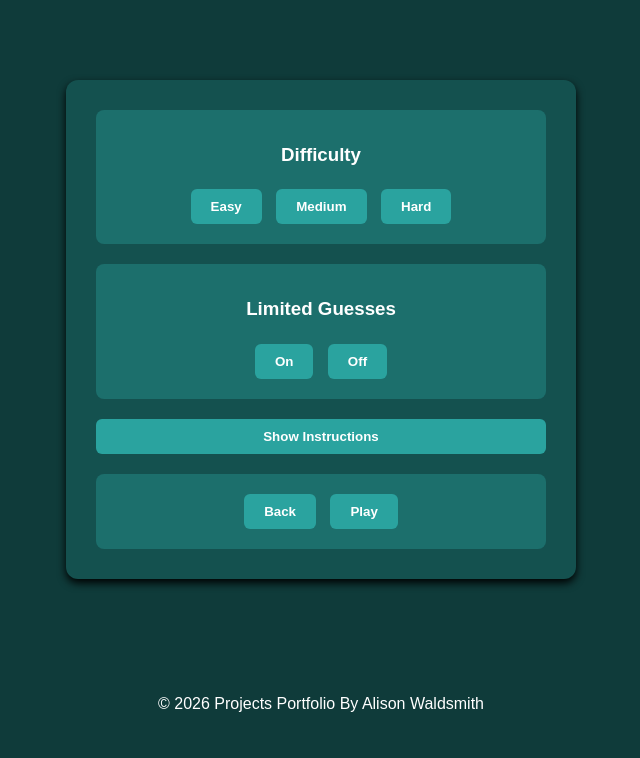
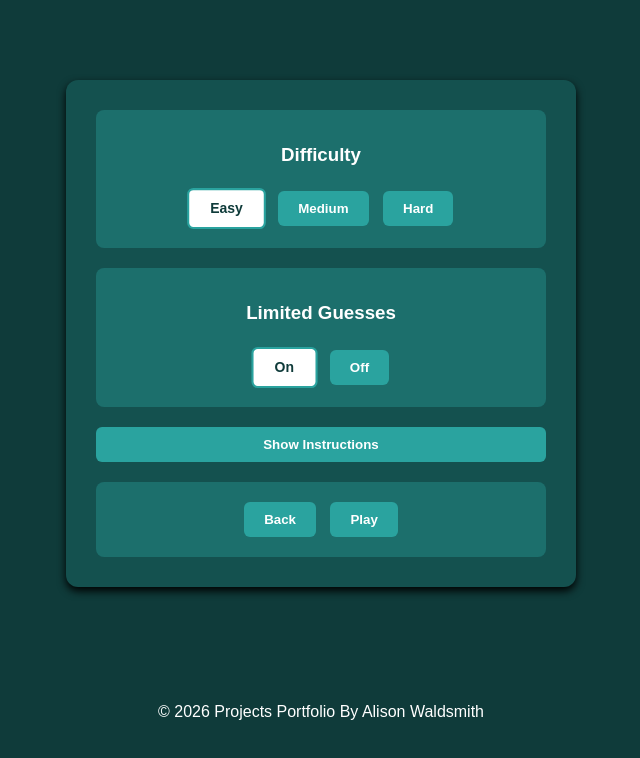
Before and after one commit to Al-peep22/Offical-Portfolio, a plain HTML site: page OtherProjects/NumGuessGame/HighOrLow.html in a window 1280 px wide. Both pictures are taken after a click on the button "Easy". Shown: the whole page, without its empty margins (319-959 px from the left). Drawn offline with Linux system fonts and the light colour scheme.

Commit message:
Small Visual Edits
Made the buttons visually look like radio buttons in the guess number project

```diff
--- a/OtherProjects/NumGuessGame/HighOrLow.html
+++ b/OtherProjects/NumGuessGame/HighOrLow.html
@@ -9,15 +9,15 @@
         <div class="HLDifficulty">
             <!-- difficulty levels -->
             <h3>Difficulty</h3>
-            <button onclick="setDifficulty('Easy')">Easy</button>
-            <button onclick="setDifficulty('Medium')">Medium</button>
-            <button onclick="setDifficulty('Hard')">Hard</button>
+            <button id="diffEasy" onclick="selectDifficulty('Easy')">Easy</button>
+            <button id="diffMedium" onclick="selectDifficulty('Medium')">Medium</button>
+            <button id="diffHard" onclick="selectDifficulty('Hard')">Hard</button>
         </div>
-        <div>
+        <div class="HLLimit">
             <!-- limit guesses -->
             <h3>Limited Guesses</h3>
-            <button onclick="setGuessLimit('On')">On</button>
-            <button onclick="setGuessLimit('Off')">Off</button>
+            <button id="limitOn" onclick="selectGuessLimit('On')">On</button>
+            <button id="limitOff" onclick="selectGuessLimit('Off')">Off</button>
         </div>
         <button onclick="showInstructions(0)">Show Instructions</button>
         <div>
--- a/OtherProjects/NumGuessGame/num.css
+++ b/OtherProjects/NumGuessGame/num.css
@@ -282,3 +282,11 @@ footer {
     padding: 20px;
     color: var(--white);
 }
+
+/* RADIO-BUTTON STYLE SELECTED STATE */
+button.selected {
+    background-color: var(--white);
+    color: var(--teal-dark);
+    border: 2px solid var(--teal-bright);
+    transform: scale(1.05);
+}
--- a/OtherProjects/NumGuessGame/num.js
+++ b/OtherProjects/NumGuessGame/num.js
@@ -249,3 +249,38 @@ function switchPopUp(closeId, openId) {
     document.querySelector("." + closeId).style.display = "none";
     document.querySelector("." + openId).style.display = "flex";
 }
+
+// RADIO BUTTON STYLE FOR DIFFICULTY
+function selectDifficulty(level) {
+    currentDifficulty = level;
+
+    // Remove selected class from all difficulty buttons
+    document.getElementById("diffEasy").classList.remove("selected");
+    document.getElementById("diffMedium").classList.remove("selected");
+    document.getElementById("diffHard").classList.remove("selected");
+
+    // Add selected class to the chosen one
+    if (level === "Easy") document.getElementById("diffEasy").classList.add("selected");
+    if (level === "Medium") document.getElementById("diffMedium").classList.add("selected");
+    if (level === "Hard") document.getElementById("diffHard").classList.add("selected");
+}
+
+
+// RADIO BUTTON STYLE FOR GUESS LIMIT
+function selectGuessLimit(onOff) {
+    setGuessLimit(onOff);
+
+    // Remove selected class from both
+    document.getElementById("limitOn").classList.remove("selected");
+    document.getElementById("limitOff").classList.remove("selected");
+
+    // Add selected class to the chosen one
+    if (onOff === "On") document.getElementById("limitOn").classList.add("selected");
+    if (onOff === "Off") document.getElementById("limitOff").classList.add("selected");
+}
+
+// DEFAULT SELECTED BUTTONS
+window.onload = () => {
+    document.getElementById("diffEasy").classList.add("selected");
+    document.getElementById("limitOn").classList.add("selected");
+};
```
Also changed, not shown: OtherProjects/NumGuessGame/PFZCode.html (+5 -5 lines), projects.html (+1 -2 lines), 1 other file.
